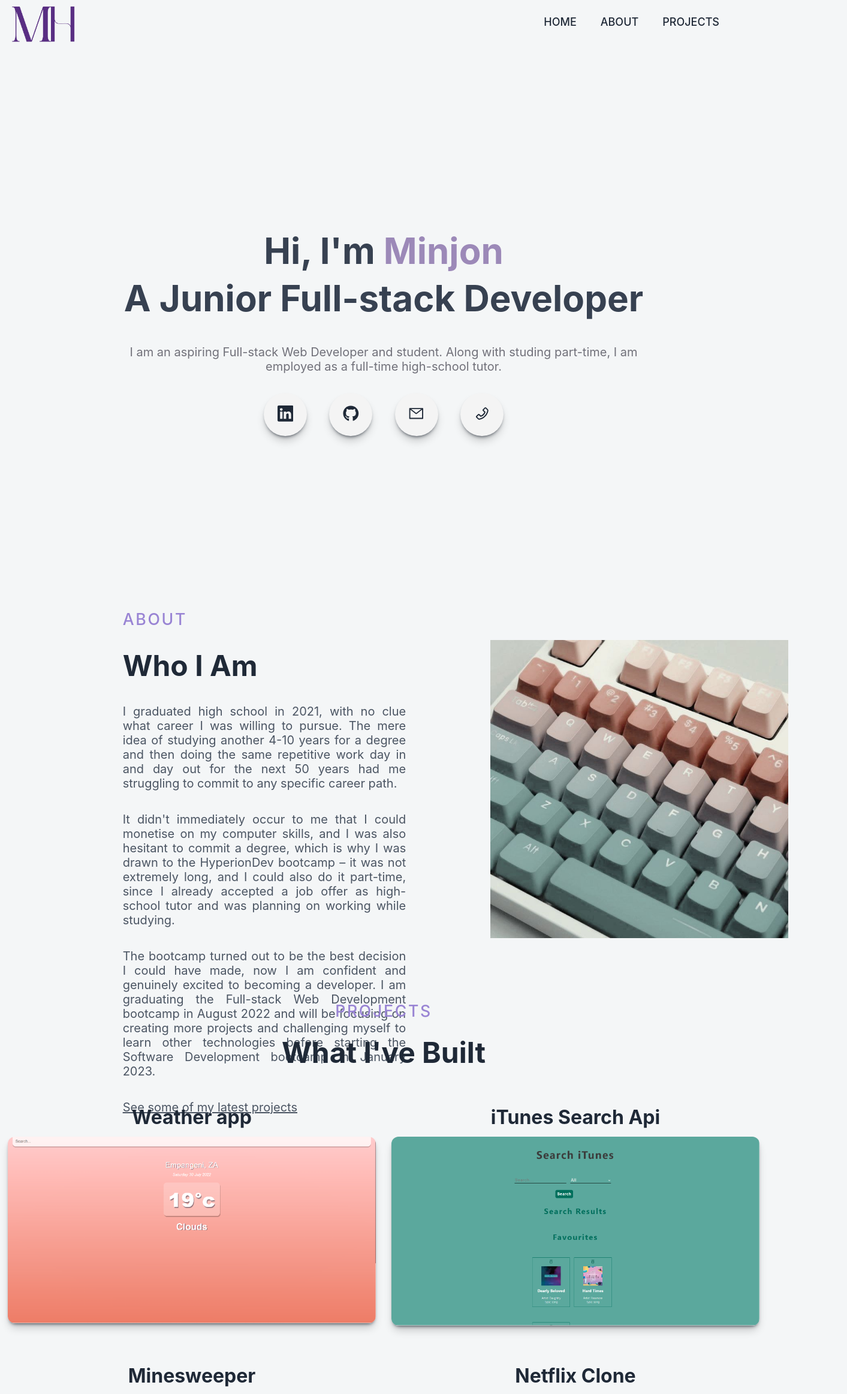
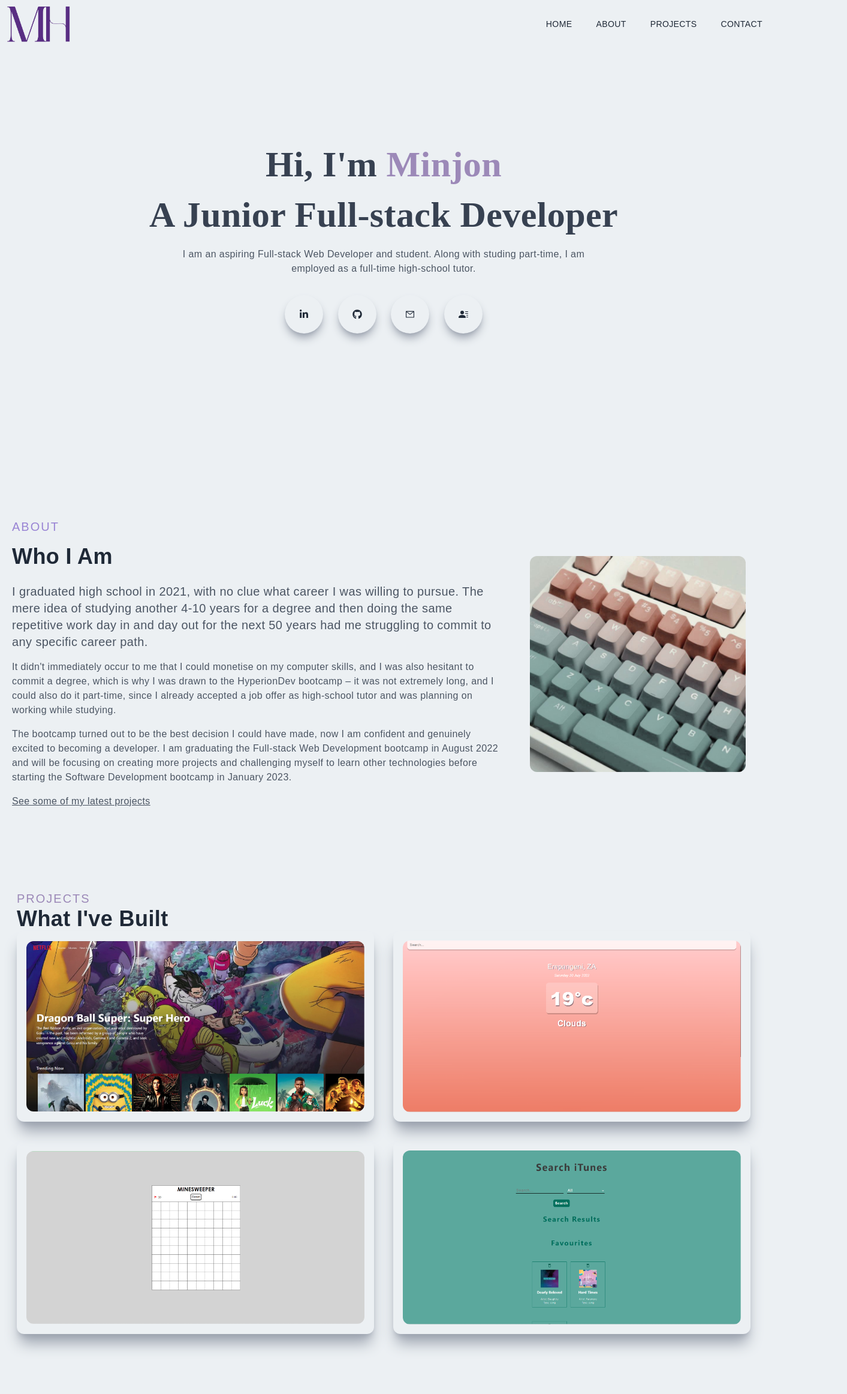
Before and after one commit to MinjonH/Next-Portfolio, a Next.js app: page / in a window 1280 px wide. Shown: the top 2324 px of the page at 60% size, 1413 px wide, since content can reach past the window. Built offline with nearby package versions, Linux system fonts and the light colour scheme.

Commit message:
add tailwind and contact form

```diff
--- a/components/About.jsx
+++ b/components/About.jsx
@@ -5,19 +5,22 @@ import AboutImg from '../public/assets/about-img.jpg';
 
 const About = () => {
 	return (
-		<div id='about' className='container'>
-			<div className='grid'>
-				<div className='left-side'>
-					<p className='about'>About</p>
-					<h2>Who I Am</h2>
-					<p>
+		<div id='about' className='w-full md:w-screen flex py-16 items-center'>
+			{/* left container */}
+			<div className='max-w-[1240px] m-auto md:grid grid-cols-3 gap-8'>
+				<div className='col-span-2'>
+					<p className='text-[#9984D4] uppercase text-xl tracking-widest'>
+						About
+					</p>
+					<h2 className='py-4'>Who I Am</h2>
+					<p className='py-2 text-gray-600 text-xl'>
 						I graduated high school in 2021, with no clue what career I was
 						willing to pursue. The mere idea of studying another 4-10 years for
 						a degree and then doing the same repetitive work day in and day out
 						for the next 50 years had me struggling to commit to any specific
 						career path.
 					</p>
-					<p>
+					<p className='py-2 text-gray-600'>
 						It didn&apos;t immediately occur to me that I could monetise on my
 						computer skills, and I was also hesitant to commit a degree, which
 						is why I was drawn to the HyperionDev bootcamp – it was not
@@ -25,7 +28,7 @@ const About = () => {
 						accepted a job offer as high-school tutor and was planning on
 						working while studying.
 					</p>
-					<p>
+					<p className='py-2 text-gray-600'>
 						The bootcamp turned out to be the best decision I could have made,
 						now I am confident and genuinely excited to becoming a developer. I
 						am graduating the Full-stack Web Development bootcamp in August 2022
@@ -34,65 +37,16 @@ const About = () => {
 						Development bootcamp in January 2023.
 					</p>
 					<Link href='/#projects'>
-						<p className='link'>See some of my latest projects</p>
+						<p className='py-2 text-gray-600 underline cursor-pointer'>
+							See some of my latest projects
+						</p>
 					</Link>
 				</div>
-				<div className='right-side'>
-					<Image src={AboutImg} alt='/' />
+				{/* right container */}
+				<div className='w-full h-auto m-auto shadow-gray-400 rounded-xl felx items-center justify-center p-4 hover:scale-105 ease-in duration-300'>
+					<Image className='rounded-xl' src={AboutImg} alt='/' />
 				</div>
 			</div>
-			<style jsx>{`
-				.about {
-					color: #9984d4;
-					font-weight: 450;
-					font-size: 20pt;
-					line-height: 1.75rem;
-					text-transform: uppercase;
-					letter-spacing: 0.1em;
-				}
-
-				.container {
-					width: 100%;
-					max-height: 100vh;
-					display: flex;
-					text-align: justify;
-					padding: 0.5rem;
-					padding-top: 15rem;
-					padding-bottom: 4rem;
-				}
-				.grid {
-					margin: auto;
-					display: flex;
-				}
-				.left-side {
-					margin-left: 14%;
-					flex: 80%;
-				}
-				.right-side {
-					width: 80rem;
-					margin-left: 10%;
-					padding-top: 6%;
-					padding-bottom: 15rem;
-					padding-right: 7%;
-				}
-				p {
-					color: rgb(75 85 99);
-					padding-top: 0.5rem;
-					padding-bottom: 0.5rem;
-				}
-
-				.link {
-					color: rgb(75 85 99);
-					padding-top: 0.5rem;
-					padding-bottom: 0.5rem;
-					text-decoration: underline;
-					cursor: pointer;
-				}
-
-				.link:hover {
-					color: #9984d4;
-				}
-			`}</style>
 		</div>
 	);
 };
--- a/components/Main.jsx
+++ b/components/Main.jsx
@@ -1,30 +1,32 @@
 import React from 'react';
-import { FaGithub } from 'react-icons/fa';
-import { AiOutlineMail, AiOutlinePhone } from 'react-icons/ai';
-import { BsLinkedin } from 'react-icons/bs';
+import { AiOutlineMenu, AiOutlineClose, AiOutlineMail } from 'react-icons/ai';
+import { FaLinkedinIn, FaGithub } from 'react-icons/fa';
+import { BsFillPersonLinesFill } from 'react-icons/bs';
 
 const Main = () => {
 	return (
-		<div id='home' className='main'>
-			<div className='inner'>
+		<div className='w-full h-screen text-center'>
+			<div className='max-w-[1240px] w-full h-full mx-auto p-2 flex justify-center items-center'>
 				<div>
-					<h1 className='line1'>
-						Hi, I&apos;m <span>Minjon</span>
+					<h1 className='py-4 text-gray-700'>
+						Hi, I&apos;m <span className='text-[#9C89B8]'>Minjon</span>
 					</h1>
-					<h1>A Junior Full-stack Developer</h1>
-					<p>
+					<h1 className='py-2 text-gray-700'>A Junior Full-stack Developer</h1>
+					<p className='text-gray-600 max-w-[70%] m-auto py-4'>
 						I am an aspiring Full-stack Web Developer and student. Along with
 						studing part-time, I am employed as a full-time high-school tutor.
 					</p>
-					<div className='icons-box'>
+
+					{/* icons container */}
+					<div className='flex items-center max-w-[330px] py-4 justify-between m-auto'>
 						{/* LinkenIn profile */}
 						<a
 							href='https://www.linkedin.com/in/minjon-holtzhausen'
 							target='_blank'
 							rel='noreferrer'
 						>
-							<div className='icon'>
-								<BsLinkedin />
+							<div className='rounded-full shadow-lg shadow-gray-400 p-6 cursor-pointer hover:scale-110 ease-in duration-300'>
+								<FaLinkedinIn />
 							</div>
 						</a>
 
@@ -34,7 +36,7 @@ const Main = () => {
 							target='_blank'
 							rel='noreferrer'
 						>
-							<div className='icon'>
+							<div className='rounded-full shadow-lg shadow-gray-400 p-6 cursor-pointer hover:scale-110 ease-in duration-300'>
 								<FaGithub />
 							</div>
 						</a>
@@ -45,87 +47,19 @@ const Main = () => {
 							target='_blank'
 							rel='noreferrer'
 						>
-							<div className='icon'>
+							<div className='rounded-full shadow-lg shadow-gray-400 p-6 cursor-pointer hover:scale-110 ease-in duration-300'>
 								<AiOutlineMail />
 							</div>
 						</a>
 						{/* Call or message */}
 						<a href='tel:+27836029730'>
-							<div className='icon'>
-								<AiOutlinePhone />
+							<div className='rounded-full shadow-lg shadow-gray-400 p-6 cursor-pointer hover:scale-110 ease-in duration-300'>
+								<BsFillPersonLinesFill />
 							</div>
 						</a>
 					</div>
 				</div>
 			</div>
-			<style jsx>{`
-				.main {
-					width: 100%;
-					height: auto;
-					text-align: center;
-				}
-				.inner {
-					max-width: 1240px;
-					width: 100%;
-					height: 100%;
-					display: flex;
-					margin-left: auto;
-					margin-right: auto;
-					justify-content: center;
-				}
-
-				.line1 {
-					padding-top: 1rem;
-					color: rgb(55 65 81);
-					margin-top: 30%;
-					margin-bottom: -3%;
-				}
-
-				a {
-					color: #1f2937;
-				}
-
-				h1 {
-					padding-top: 1rem;
-					color: rgb(55 65 81);
-				}
-				span {
-					color: #9c89b8;
-				}
-				p {
-					color: rgb(113 113 122);
-					padding-top: 0.5rem;
-					padding-bottom: 1rem;
-					font-size: 15pt;
-					max-width: 70%;
-					margin: auto;
-				}
-
-				.icons-box {
-					align-items: center;
-					justify-content: space-between;
-					max-width: 400px;
-					margin: auto;
-					padding-top: 1rem;
-					padding-bottom: 1rem;
-					display: flex;
-				}
-
-				.icon {
-					border-radius: 9999px;
-					box-shadow: 0 10px 15px -3px rgb(0 0 0 / 0.2), 0 4px 6px -4px;
-					width: 4.5rem;
-					height: 4.5rem;
-					font-size: 20pt;
-					padding-top: 1.3rem;
-					background: #f4f4f4;
-					cursor: pointer;
-				}
-
-				.icon:hover {
-					color: rgb(89, 46, 131, 0.5);
-				}
-			`}</style>
 		</div>
 	);
 };
--- a/components/Navbar.jsx
+++ b/components/Navbar.jsx
@@ -1,10 +1,18 @@
 import Image from 'next/image';
 import Link from 'next/link';
 import React, { useEffect, useState } from 'react';
+import { AiOutlineMenu, AiOutlineClose, AiOutlineMail } from 'react-icons/ai';
+import { FaLinkedinIn, FaGithub } from 'react-icons/fa';
+import { BsFillPersonLinesFill } from 'react-icons/bs';
 import NavLogo from '../public/assets/navLogo.png';
 
 const Navbar = () => {
+	const [nav, setNav] = useState(false);
 	const [shadow, setShadow] = useState(false);
+
+	const handleNav = () => {
+		setNav(!nav);
+	};
 
 	useEffect(() => {
 		const handleShadow = () => {
@@ -18,66 +26,104 @@ const Navbar = () => {
 	}, []);
 
 	return (
-		<div className={shadow ? 'shadowContainer' : 'firstContainer'}>
-			<div className='secondContainer'>
+		<div
+			className={
+				shadow
+					? 'fixed w-full h-20 shadow-xl z-[100] ease-in-out duration-300 bg-[#f4f6f7]'
+					: 'fixed w-full h-20 z-[100]'
+			}
+		>
+			<div className='flex justify-between items-center w-full h-full px-2 2xl-px-16'>
 				<Image src={NavLogo} alt='logo' width='115' height='80' />
 				<div>
-					<ul>
+					<ul className='hidden md:flex'>
 						<Link href='/'>
-							<li>HOME</li>
+							<li className='ml-10 text-sm uppercase hover:border-b'>Home</li>
 						</Link>
 						<Link href='/#about'>
-							<li>ABOUT</li>
+							<li className='ml-10 text-sm uppercase hover:border-b'>About</li>
 						</Link>
 						<Link href='/#projects'>
-							<li>PROJECTS</li>
+							<li className='ml-10 text-sm uppercase hover:border-b'>
+								Projects
+							</li>
+						</Link>
+						<Link href='/#contact'>
+							<li className='ml-10 text-sm uppercase hover:border-b'>
+								Contact
+							</li>
 						</Link>
 					</ul>
+
+					{/* Sidenav */}
+					<div onClick={handleNav} className='md:hidden'>
+						<AiOutlineMenu size={25} />
+					</div>
 				</div>
 			</div>
-			<style jsx>{`
-					.shadowContainer {
-						width: 100%;
-						height: 20;
-						box-shadow: 0 10px 15px -3px rgb(0 0 0 / 0.1), 0 4px 6px -4px rgb(0 0 0 / 0.1);
-						z-index: 100;
-						position: fixed;
-                        background: #f4f6f7;
+			<div
+				className={
+					nav ? ' md:hidden fixed left-0 top-0 w-full h-screen bg-black/70' : ''
+				}
+			>
+				<div
+					className={
+						nav
+							? 'fixed left-0 top-0 w-[75%] sm:w-[60%] md:w-[45%] h-screen bg-[#ecf0f3] p-10 ease-in duration-500'
+							: 'fixed left-[-100%] top-0 p-10 ease-in duration-500'
 					}
-					.firstContainer {
-						width: 100%;
-						height: 20;
-						z-index: 100;
-						position: fixed;
-					}
-					.secondContainer {
-						display: flex;
-						justify-content: space-between;
-						justify-items: center;
-						width: 100%;
-						height: 100%;
-						padding-left: 1rem;
-						padding-right: 5rem;
-					}
-
-					li {
-						font-size: sm;
-						list-style: none;
-						font-weight: 450;
-						margin-left: 2.5rem;
-                        font-size: large;
-					}
-					li:hover {
-						border-bottom: 0.7px solid #592e83;
-                        color: #592e83;
-					}
-
-					ul {
-						display: flex;
-                        padding-top: 10px;
-					}
-					}
-				`}</style>
+				>
+					<div>
+						{/* Image container */}
+						<div className='flex w-full items-center justify-between'>
+							<Image src={NavLogo} alt='logo' width='85' height='50' />
+							{/* Icon container */}
+							<div
+								onClick={handleNav}
+								className='rounded-full shadow-lg shadow-gray-300 p-3 cursor-pointer'
+							>
+								<AiOutlineClose />
+							</div>
+						</div>
+						<div className='py-4 flex flex-col'>
+							<ul className='uppercase'>
+								<Link href='/'>
+									<li className='py-4 text-sm'>Home</li>
+								</Link>
+								<Link href='/'>
+									<li className='py-4 text-sm'>About</li>
+								</Link>
+								<Link href='/'>
+									<li className='py-4 text-sm'>Skills</li>
+								</Link>
+								<Link href='/'>
+									<li className='py-4 text-sm'>Projects</li>
+								</Link>
+								<Link href='/'>
+									<li className='py-4 text-sm'>Contact</li>
+								</Link>
+							</ul>
+							<div className='pt-40 uppercase tracking-widest text-[#9C89B8]'>
+								<p>Let's Connect</p>
+								<div className='flex items-center justify-between my-4 w-full sm:w-[80%]'>
+									<div className='rounded-full shadow-lg shadow-gray-400 p-3 cursor-pointer hover:scale-105 duration-300'>
+										<FaLinkedinIn />
+									</div>
+									<div className='rounded-full shadow-lg shadow-gray-400 p-3 cursor-pointer hover:scale-105 duration-300'>
+										<FaGithub />
+									</div>
+									<div className='rounded-full shadow-lg shadow-gray-400 p-3 cursor-pointer hover:scale-105 duration-300'>
+										<AiOutlineMail />
+									</div>
+									<div className='rounded-full shadow-lg shadow-gray-400 p-3 cursor-pointer hover:scale-105 duration-300'>
+										<BsFillPersonLinesFill />
+									</div>
+								</div>
+							</div>
+						</div>
+					</div>
+				</div>
+			</div>
 		</div>
 	);
 };
--- a/components/ProjectItems.jsx
+++ b/components/ProjectItems.jsx
@@ -2,53 +2,25 @@ import React from 'react';
 import Link from 'next/link';
 import Image from 'next/image';
 
-const ProjectItems = ({ backgroundImg, projectUrl, title }) => {
+const ProjectItems = ({ title, bgImage, projectURL }) => {
 	return (
-		<>
-			<div>
-				<h3>{title}</h3>
-				<div className='project-item'>
-					<Link href={projectUrl}>
-						<Image className='image' src={backgroundImg} alt='/' />
-					</Link>
-				</div>
+		<div className='relative flex items-center justify-center h-auto w-full shadow-xl shadow-gray-400 rounded-xl p-4 group hover:bg-gradient-to-r from-[#e293fa] to-[#94317e]'>
+			<Image
+				className='rounded-xl group-hover:opacity-10'
+				src={bgImage}
+				alt='/'
+			/>
+			<div className='hidden group-hover:block absolute top-[50%] left-[50%] translate-x-[-50%] translate-y-[-50%]'>
+				<h3 className='text-2xl text-white tracking-wider text-center'>
+					{title}
+				</h3>
+				<Link href={projectURL}>
+					<p className='text-center bg-white text-gray-700 rounded-lg font-bold cursor-pointer text-lg'>
+						More Info
+					</p>
+				</Link>
 			</div>
-			<style global jsx>{`
-				.project-item {
-					position: relative;
-					display: flex;
-					justify-content: center;
-					height: auto;
-					width: auto;
-					box-shadow: 0 10px 15px -3px rgb(0 0 0 / 0.2), 0 4px 6px -4px;
-					--tw-shadow-color: #111827;
-					border-radius: 12px;
-					background: #f4f4f4;
-					margin-bottom: 2rem;
-					margin-left: 2%;
-					margin-right: 2%;
-				}
-
-				h3 {
-					font-size: 2rem;
-					text-align: center;
-					margin-bottom: 2%;
-				}
-
-				.project-item:hover {
-					background-image: linear-gradient(to right, #592e83, #9c89b8);
-					cursor: pointer;
-				}
-
-				.image {
-					border-radius: 12px;
-				}
-
-				.image:hover {
-					opacity: 0.25;
-				}
-			`}</style>
-		</>
+		</div>
 	);
 };
 
--- a/components/Projects.jsx
+++ b/components/Projects.jsx
@@ -7,54 +7,35 @@ import ProjectItem from './ProjectItems';
 
 const Projects = () => {
 	return (
-		<div id='projects' className='container'>
-			<div className='inner'>
-				<p className='about'>Projects</p>
+		<div id='projects' className='w-full'>
+			<div className='max-w-[1240px] m-auto px-2 py-16'>
+				<p className='text-xl tracking-widest uppercase text-[#9C89B8]'>
+					Projects
+				</p>
 				<h2>What I&apos;ve Built</h2>
-				<div className='grid'>
+				<div className='grid md:grid-cols-2 gap-8'>
 					<ProjectItem
-						title='Weather app'
-						backgroundImg={WeatherApp}
-						projectUrl='https://weather-app010.herokuapp.com/'
+						title='Netflix Clone'
+						bgImage={NetflixClone}
+						projectURL='https://netflix-clone-phi-neon.vercel.app/'
 					/>
 					<ProjectItem
-						title='iTunes Search Api'
-						backgroundImg={ItunesApp}
-						projectUrl='https://itunes-api-server.herokuapp.com/'
+						title='Weather App'
+						bgImage={WeatherApp}
+						projectURL='https://weather-app010.herokuapp.com/'
 					/>
 					<ProjectItem
 						title='Minesweeper'
-						backgroundImg={Minesweeper}
-						projectUrl='https://task13-minesweeper.herokuapp.com/'
+						bgImage={Minesweeper}
+						projectURL='https://task13-minesweeper.herokuapp.com/'
 					/>
 					<ProjectItem
-						title='Netflix Clone'
-						backgroundImg={NetflixClone}
-						projectUrl='https://netflix-clone-phi-neon.vercel.app/'
+						title='iTunes App'
+						bgImage={ItunesApp}
+						projectURL='https://itunes-api-server.herokuapp.com/'
 					/>
 				</div>
 			</div>
-			<style jsx>{`
-				.about {
-					color: #9984d4;
-					font-weight: 450;
-					font-size: 20pt;
-					line-height: 1.75rem;
-					text-transform: uppercase;
-					letter-spacing: 0.1em;
-					margin-top: 10%;
-					text-align: center;
-				}
-
-				h2 {
-					text-align: center;
-				}
-
-				.grid {
-					display: grid;
-					grid-template-columns: repeat(2, minmax(0, 1fr));
-				}
-			`}</style>
 		</div>
 	);
 };
--- a/package.json
+++ b/package.json
@@ -12,5 +12,10 @@
     "react": "18.2.0",
     "react-dom": "18.2.0",
     "react-icons": "4.4.0"
+  },
+  "devDependencies": {
+    "autoprefixer": "10.4.8",
+    "postcss": "8.4.16",
+    "tailwindcss": "3.1.8"
   }
 }
--- a/pages/index.js
+++ b/pages/index.js
@@ -2,6 +2,7 @@ import Head from 'next/head';
 import Main from '../components/Main';
 import About from '../components/About';
 import Projects from '../components/Projects';
+import Contact from '../components/Contact';
 
 export default function Home() {
 	return (
@@ -14,6 +15,7 @@ export default function Home() {
 			<Main />
 			<About />
 			<Projects />
+			<Contact />
 		</div>
 	);
 }
--- /dev/null
+++ b/postcss.config.js
@@ -0,0 +1,6 @@
+module.exports = {
+  plugins: {
+    tailwindcss: {},
+    autoprefixer: {},
+  },
+}
--- a/styles/globals.css
+++ b/styles/globals.css
@@ -1,45 +1,37 @@
-html{
+@tailwind base;
+@tailwind components;
+@tailwind utilities;
+
+
+@import url('https://fonts.googleapis.com/css2?family=Raleway:wght@100;200;300;400;500;600;700;800;900&display=swap');
+
+html {
   scroll-behavior: smooth;
+  font-family: 'Raleway', sans-serif;
 }
 
+@layer base {
   body {
-    padding: 0;
-    margin: 0;
-    font-family: -apple-system, BlinkMacSystemFont, Segoe UI, Roboto, Oxygen, Ubuntu, Cantarell, Fira Sans, Droid Sans, Helvetica Neue, sans-serif;
-    color: #1f2937;
-    background-color: #f4f6f7;
+    @apply bg-[#ecf0f3] text-[#1f2937] tracking-wide
+  }
+
+  h1, h2, h3, h4, h5, h6 {
+    @apply font-bold
   }
 
   h1 {
-    font-size: 3.75rem;
-    line-height: 1
+    @apply text-4xl sm:text-5xl md:text-6xl font-[Raleway]
   }
 
   h2 {
-    font-size: 3rem;
-    line-height: 2rem;
-}
-
-p{
-    font-size: 15pt;
+    @apply text-3xl sm:text-4xl
   }
 
   li {
-    cursor: pointer;
-
+    @apply cursor-pointer
   }
 
-* {
-    box-sizing: border-box;
-}
-
-@media (prefers-color-scheme: dark) {
-    html {
-        color-scheme: dark;
-    }
-
-    body {
-        color: white;
-        background: black;
+  button {
+    @apply shadow-xl shadow-gray-400 rounded-xl uppercase bg-gradient-to-r from-[#5651e5] to-[#709dff] text-white
   }
 }
```
Also changed, not shown: components/Contact.jsx (added, +143 -0 lines), tailwind.config.js (added, +11 -0 lines), public/assets/contact.jpg (added), 1 other file (tests, documents, lock files or other folders). Lines whose indentation alone changed are shown as unchanged.
